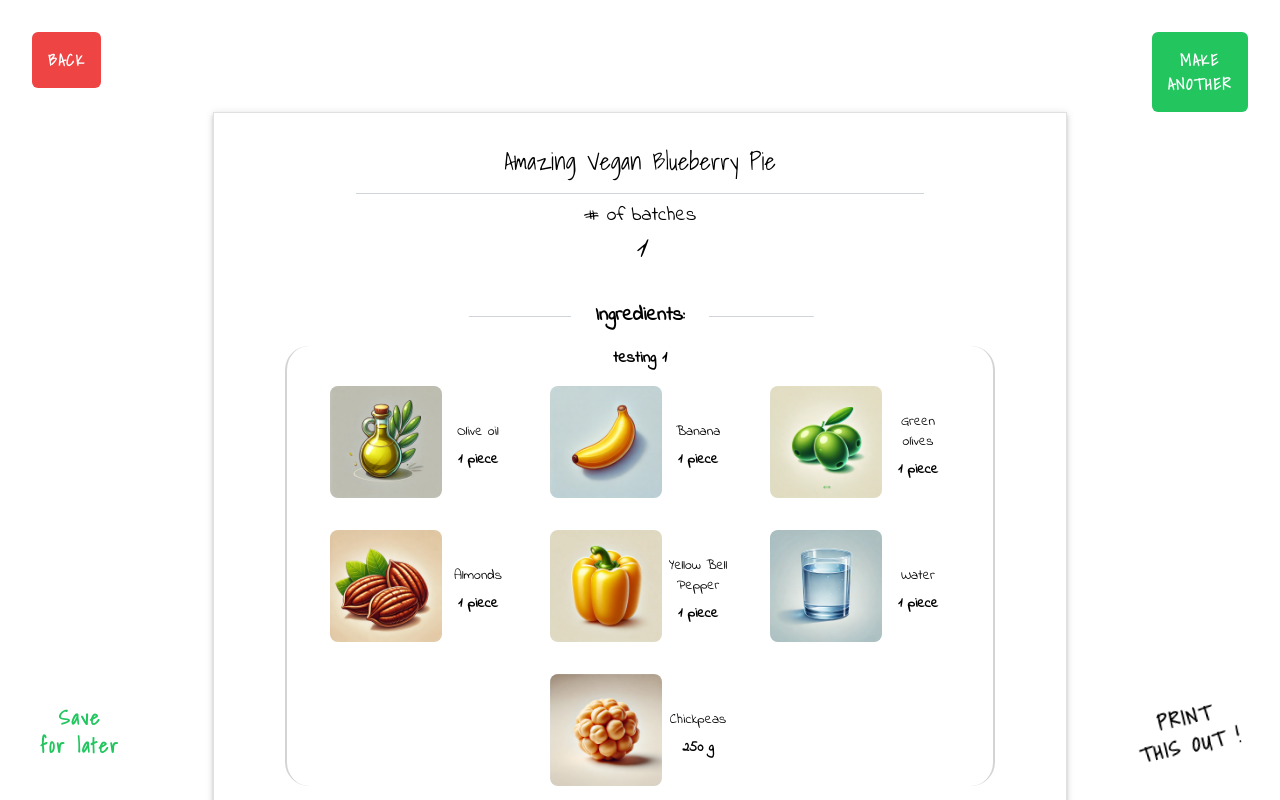
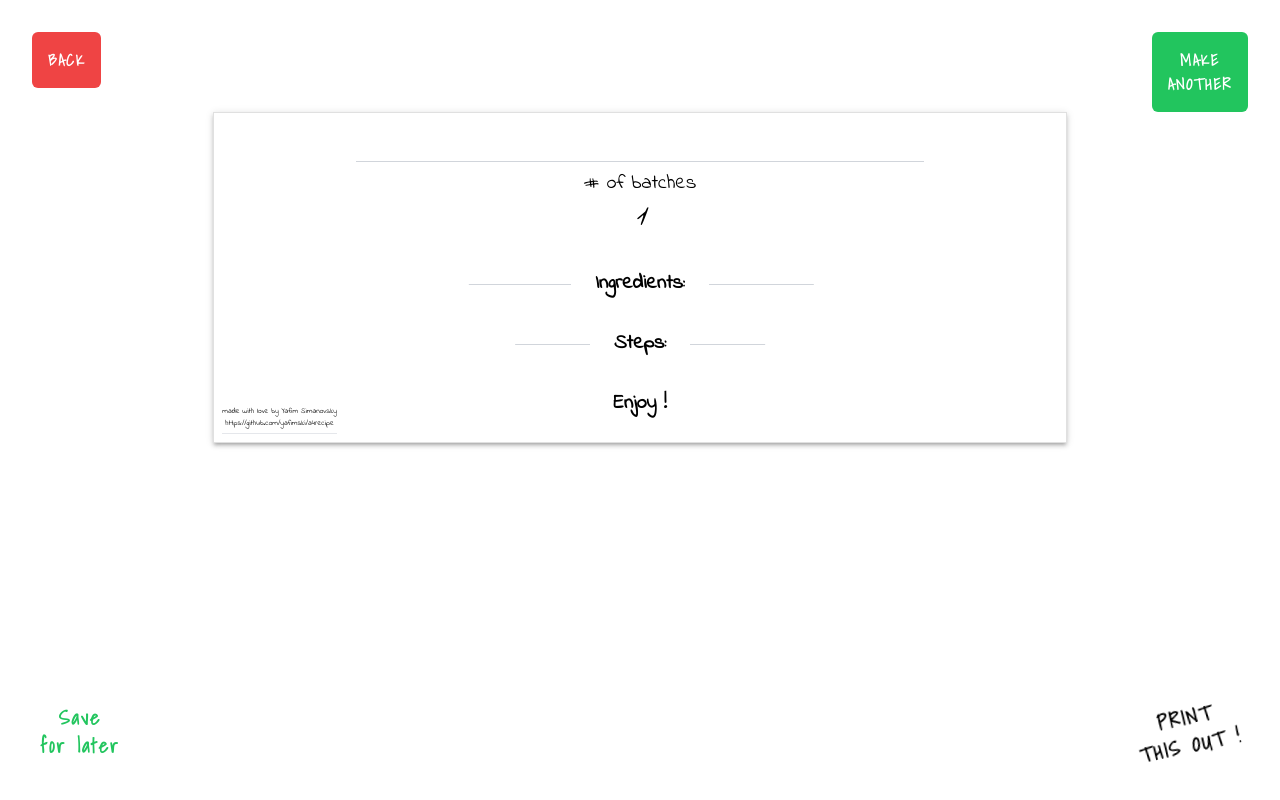
Before and after one commit to yafimski/a4recipe, a React (Vite) app: page /print in a window 1280 px wide. Shown: the top 800 px of the page. Built offline with nearby package versions, Linux system fonts and the light colour scheme; a web font is replaced by a local one.

Commit message:
fix: reset state

```diff
--- a/src/state/ingredientGroups/ingredientGroupsSlice.ts
+++ b/src/state/ingredientGroups/ingredientGroupsSlice.ts
@@ -17,30 +17,7 @@ export interface ItemsGroups {
 }
 
 const initialState: ItemsGroups = {
-  ingredientsGroups: [
-    {
-      groupName: "testing 1",
-      items: [
-        { itemName: "Olive oil", amount: 1, unit: "piece" },
-        { itemName: "Banana", amount: 1, unit: "piece" },
-        { itemName: "Green olives", amount: 1, unit: "piece" },
-        { itemName: "Almonds", amount: 1, unit: "piece" },
-        { itemName: "Yellow Bell Pepper", amount: 1, unit: "piece" },
-        { itemName: "Water", amount: 1, unit: "piece" },
-        { itemName: "Chickpeas", amount: 250, unit: "g" },
-      ],
-    },
-    {
-      groupName: "test 2",
-      items: [
-        { itemName: "Black beans", amount: 1, unit: "piece" },
-        { itemName: "Leek", amount: 1, unit: "piece" },
-        { itemName: "Coconut oil", amount: 1, unit: "piece" },
-        { itemName: "Yeast", amount: 1, unit: "piece" },
-        { itemName: "Baking powder", amount: 1, unit: "piece" },
-      ],
-    },
-  ],
+  ingredientsGroups: [],
 };
 
 const ingredientGroupsSlice = createSlice({
--- a/src/state/recipe/recipeSlice.ts
+++ b/src/state/recipe/recipeSlice.ts
@@ -11,7 +11,7 @@ export interface RecipeState {
 }
 
 const initialState: RecipeState = {
-  title: "Amazing Vegan Blueberry Pie",
+  title: "",
   currentItem: "",
   currentGroupName: "",
   possibleItems: allPossibleIngredients,
```
